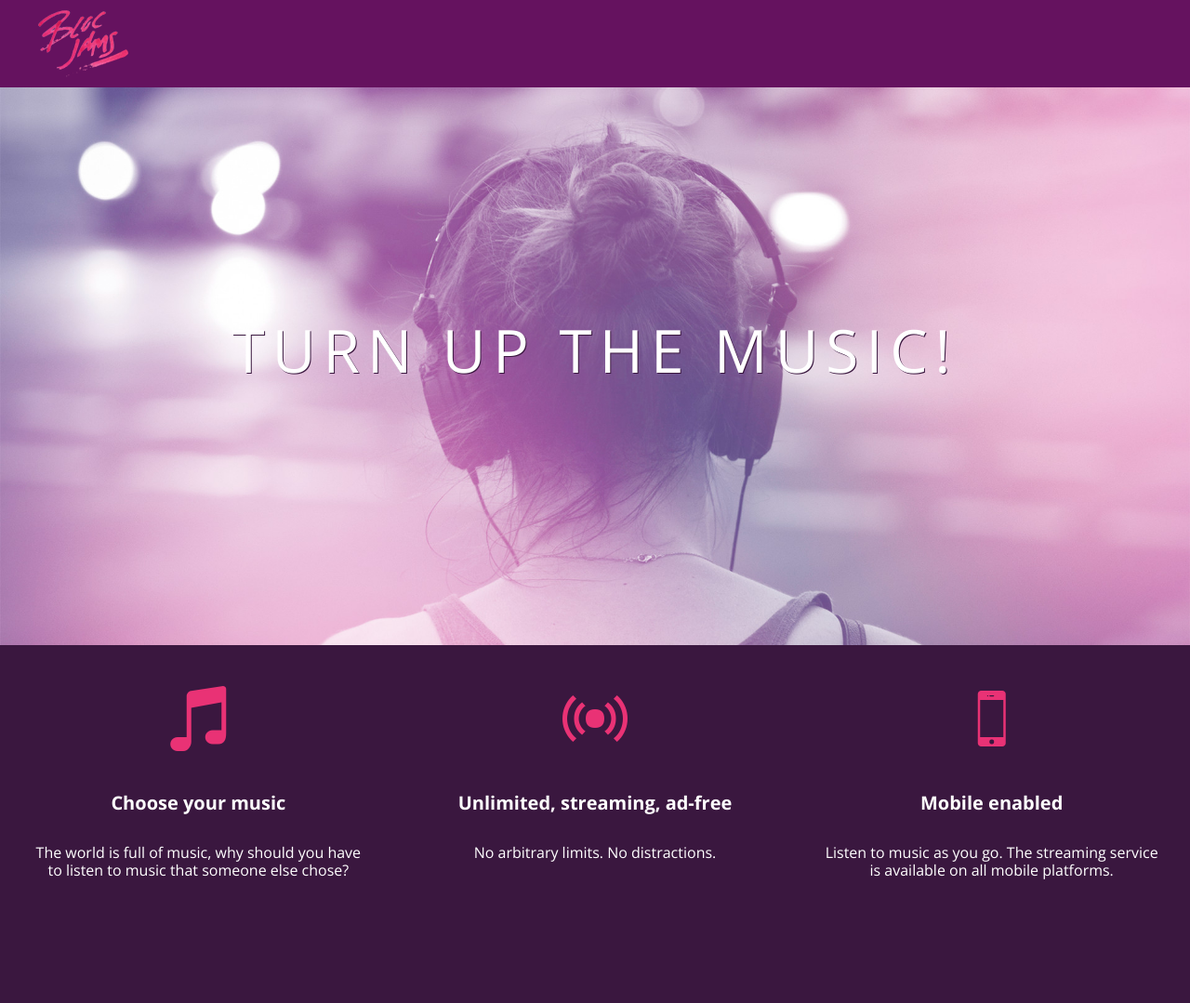
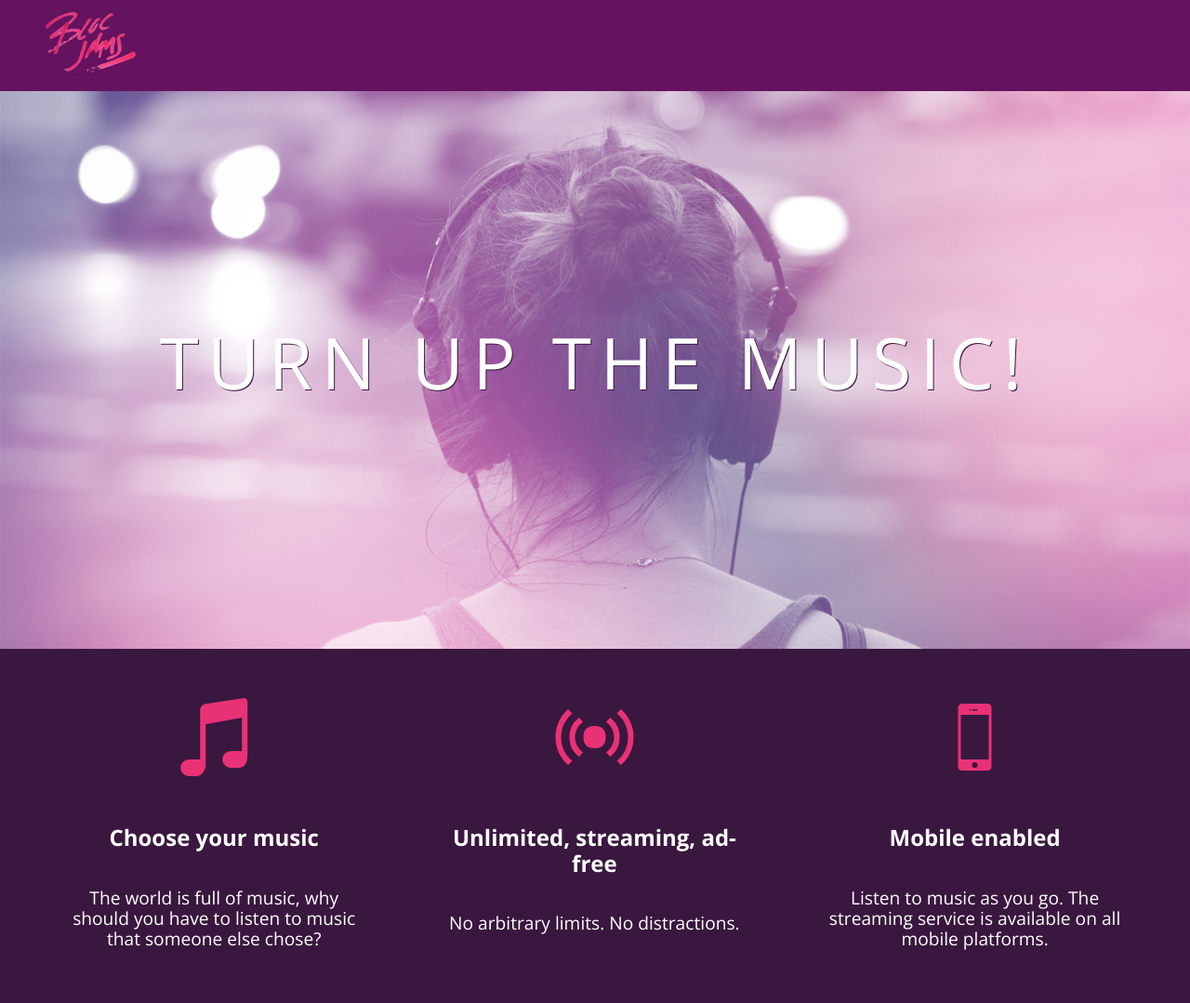
Before and after one commit to Monster52/bloc-jams, a plain HTML site: page index.html in a window 1280 px wide. Shown: the whole page at 93% size. Before the commit the page ends 993 px from the top, so only its background shows below. Drawn offline with nearby package versions, Linux system fonts and the light colour scheme.

Commit message:
Add breakpoints and setup Grid

```diff
--- a/index.html
+++ b/index.html
@@ -3,10 +3,12 @@
     <head>
         <title>Bloc Jams</title>
 
+        <meta name="viewport" content="width=device-width, inital-scale=1">
         <link rel="stylesheet" type="text/css" href="http://fonts.googleapis.com/css?family=Open+Sans:400,800,600,700,300">
         <link rel="stylesheet" type="text/css" href="http://code.ionicframework.com/ionicons/2.0.1/css/ionicons.min.css">
         <link rel="stylesheet" type="text/css" href="styles/nomalize.css">
         <link rel="stylesheet" type="text/css" href="styles/main.css">
+        <link rel="stylesheet" type="text/css" href="styles/landing.css">
 
     </head>
     <body class="landing">
@@ -16,18 +18,18 @@
         <section class="hero-content"><!-- hero container -->
             <h1 class="hero-title">Turn up the music!</h1>
         </section>
-        <section class="selling-points"><!-- selling points -->
-            <div class="point">
+        <section class="selling-points container"><!-- selling points -->
+            <div class="point column third">
                 <span class="ion-music-note"></span>
                 <h5 class="point-title">Choose your music</h5>
                 <p class="point-desc">The world is full of music, why should you have to listen to music that someone else chose?</p>
             </div>
-            <div class="point">
+            <div class="point column third">
                 <span class="ion-radio-waves"></span>
                 <h5 class="point-title">Unlimited, streaming, ad-free</h5>
                 <p class="point-desc">No arbitrary limits. No distractions.</p>
             </div>
-            <div class="point">
+            <div class="point column third">
                 <span class="ion-iphone"></span>
                 <h5 class="point-title">Mobile enabled</h5>
                 <p class="point-desc">Listen to music as you go. The streaming service is available on all mobile platforms.</p>
--- /dev/null
+++ b/styles/landing.css
@@ -0,0 +1,53 @@
+body.landing {
+    background-color: rgb(58,23,63);
+}
+
+/******** Hero ********/
+
+.hero-content {
+    position: relative;
+    min-height: 600px;
+    background-image: url(../assets/images/bloc_jams_bg.jpg);
+    background-repeat: no-repeat;
+    background-position: center center;
+    background-size: cover;
+}
+
+.hero-content .hero-title {
+    position: absolute;
+    top: 40%;
+    -webkit-transform: translateY(-50%);
+    -moz-transform: translateY(-50%);
+    -ms-transform: translateY(-50%);
+    transform: translateY(-50%);
+    width: 100%;
+    text-align: center;
+    font-size: 4rem;
+    font-weight: 300;
+    text-transform: uppercase;
+    letter-spacing: 0.5rem;
+    text-shadow: 1px 1px 0px rgb(58,23,63);
+}
+
+/******** Selling Points ********/
+
+.selling-points {
+    position: relative;
+}
+
+.point {
+    position: relative;
+    padding: 2rem;
+    text-align: center;
+}
+
+.point .point-title {
+    font-size: 1.25rem;
+}
+
+.ion-music-note,
+.ion-radio-waves,
+.ion-iphone {
+    color: rgb(233,50,117);
+    font-size: 5rem;
+}
--- a/styles/main.css
+++ b/styles/main.css
@@ -11,8 +11,15 @@ body {
     min-height: 100%;
 }
 
-body.landing {
-    background-color: rgb(58,23,63);
+*, *::before, *::after {
+    -moz-box-sizing: border-box;
+    -webkit-box-sizing: border-box;
+    box-sizing: border-box;
+}
+
+.container {
+    margin: 0 auto;
+    max-width: 64rem;
 }
 
 /******** NavBar ********/
@@ -27,59 +34,27 @@ body.landing {
     left: 2rem;
 }
 
-/******** Hero Container ********/
+/******** Media Queries ********/
 
-.hero-content {
-    position: relative;
-    min-height: 600px;
-    background-image: url(../assets/images/bloc_jams_bg.jpg);
-    background-repeat: no-repeat;
-    background-position: center center;
-    background-size: cover;
-}
+/* Medium and small screens (640px) */
+ @media (min-width: 640px) {
+     html { font-size: 112%; }
 
-.hero-content .hero-title {
-    position: absolute;
-    top: 40%;
-    -webkit-transform: translateY(-50%);
-    -moz-transform: translateY(-50%);
-    -ms-transform: translateY(-50%);
-    transform: translateY(-50%);
-    width: 100%;
-    text-align: center;
-    font-size: 4rem;
-    font-weight: 300;
-    text-transform: uppercase;
-    letter-spacing: 0.5rem;
-    text-shadow: 1px 1px 0px rgb(58,23,63);
-}
+     .column {
+         float: left;
+         padding-left: 1rem;
+         padding-right: 1rem;
+     }
 
-/******** Selling Points ********/
+     .column.full { width: 100%; }
+     .column.two-thirds { width: 66.7; }
+     .column.half { width: 50%; }
+     .column.third { width: 33.3%; }
+     .column.fourth { width: 25%; }
+     .column.flow-opposite { float: right; }
+ }
 
-.selling-points {
-    position: relative;
-    display: table;
-    width: 100%;
-    -webkit-box-sizing: border-box;
-    -moz-box-sizing: border-box;
-    box-sizing: border-box;
-}
-
-.point {
-    display: table-cell;
-    position: relative;
-    width: 33.3%;
-    padding: 2rem;
-    text-align: center;
-}
-
-.point .point-title {
-    font-size: 1.25rem;
-}
-
-.ion-music-note,
-.ion-radio-waves,
-.ion-iphone {
-    color: rgb(233,50,117);
-    font-size: 5rem;
-}
+ /* Large screens (1024px) */
+ @media (min-width: 1024px) {
+     html { font-size: 120%; }
+ }
```
